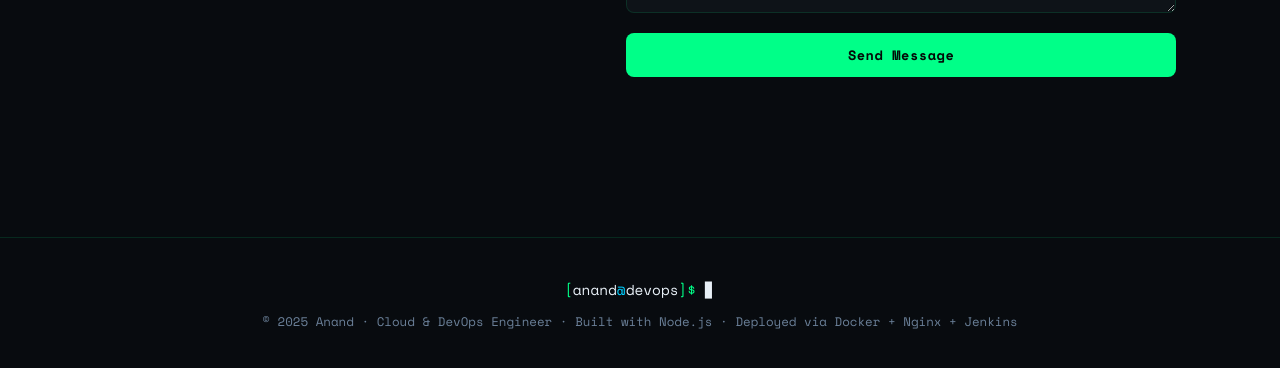
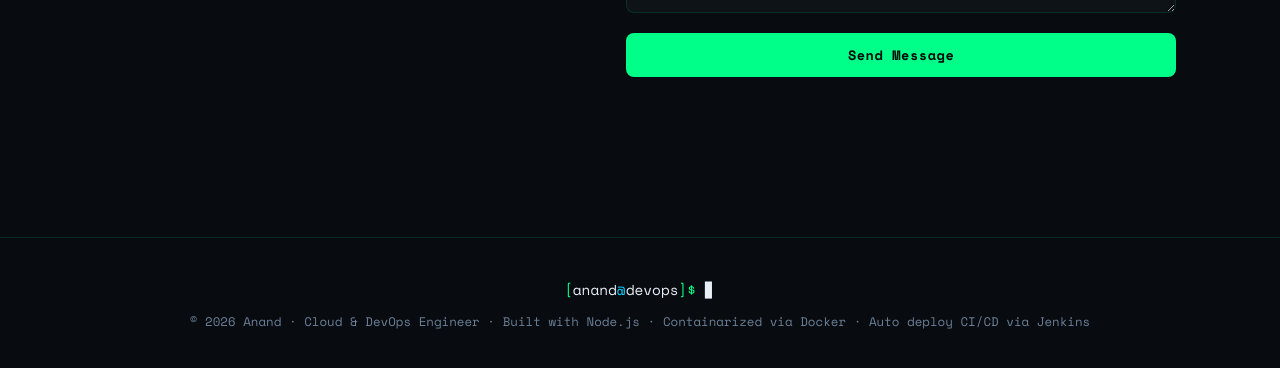
Before and after one commit to aru-akay/Portfolio-latest, a website: page public/index.html in a window 1280 px wide. Shown: the part 6039-6407 px from the top of the page. Drawn offline with nearby package versions, Linux system fonts and the light colour scheme; a script that the page names is missing.

Commit message:
html update

```diff
--- a/public/index.html
+++ b/public/index.html
@@ -384,7 +384,7 @@
   <footer class="footer">
     <div class="container">
       <p class="footer-logo"><span class="bracket">[</span>anand<span class="at">@</span>devops<span class="bracket">]$</span> <span class="cursor-blink">▋</span></p>
-      <p class="footer-copy">© 2025 Anand · Cloud &amp; DevOps Engineer · Built with Node.js · Deployed via Docker + Nginx + Jenkins</p>
+      <p class="footer-copy">© 2026 Anand · Cloud &amp; DevOps Engineer · Built with Node.js · Containarized via Docker · Auto deploy CI/CD via Jenkins</p>
     </div>
   </footer>
 
```
